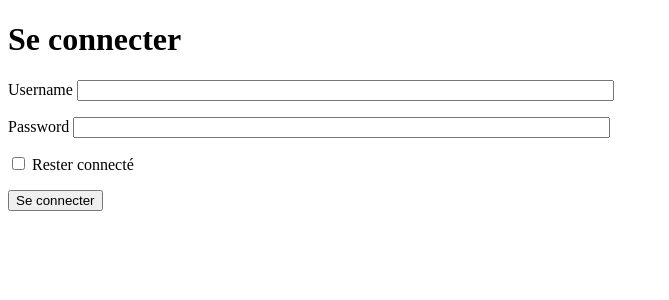
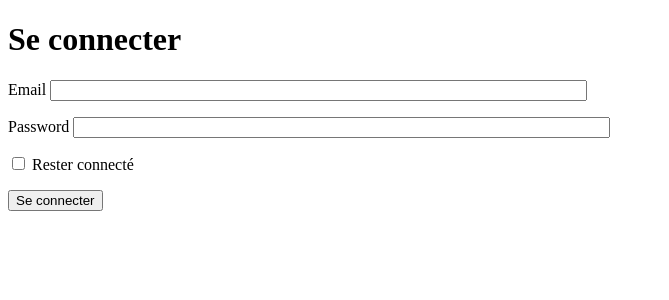
Before and after one commit to normanalie/dolimore, a Flask app: page /login in a window 1280 px wide. Shown: the top 300 px of the page, without its empty margins (0-669 px from the left). Run offline with Flask 2, Linux system fonts and the light colour scheme.

Commit message:
Update login form to use email instead of username

```diff
--- a/app/forms.py
+++ b/app/forms.py
@@ -1,9 +1,9 @@
 from flask_wtf import FlaskForm
-from wtforms import StringField, PasswordField, BooleanField, SubmitField
+from wtforms import StringField, PasswordField, BooleanField, SubmitField, EmailField
 from wtforms.validators import DataRequired
 
 class LoginForm(FlaskForm):
-    username = StringField("Username", validators=[DataRequired()])
+    email = EmailField("Email", validators=[DataRequired()])
     password = PasswordField("Password", validators=[DataRequired()])
     remember_me = BooleanField("Rester connecté", validators=[DataRequired()])
     submit = SubmitField("Se connecter")
--- a/app/templates/login.html
+++ b/app/templates/login.html
@@ -8,8 +8,8 @@
     <form action="" method="post">
         {{ form.hidden_tag() }}
         <p>
-            {{ form.username.label }}
-            {{ form.username(size=64) }}
+            {{ form.email.label }}
+            {{ form.email(size=64) }}
         </p>
         <p>
             {{ form.password.label }}
```
